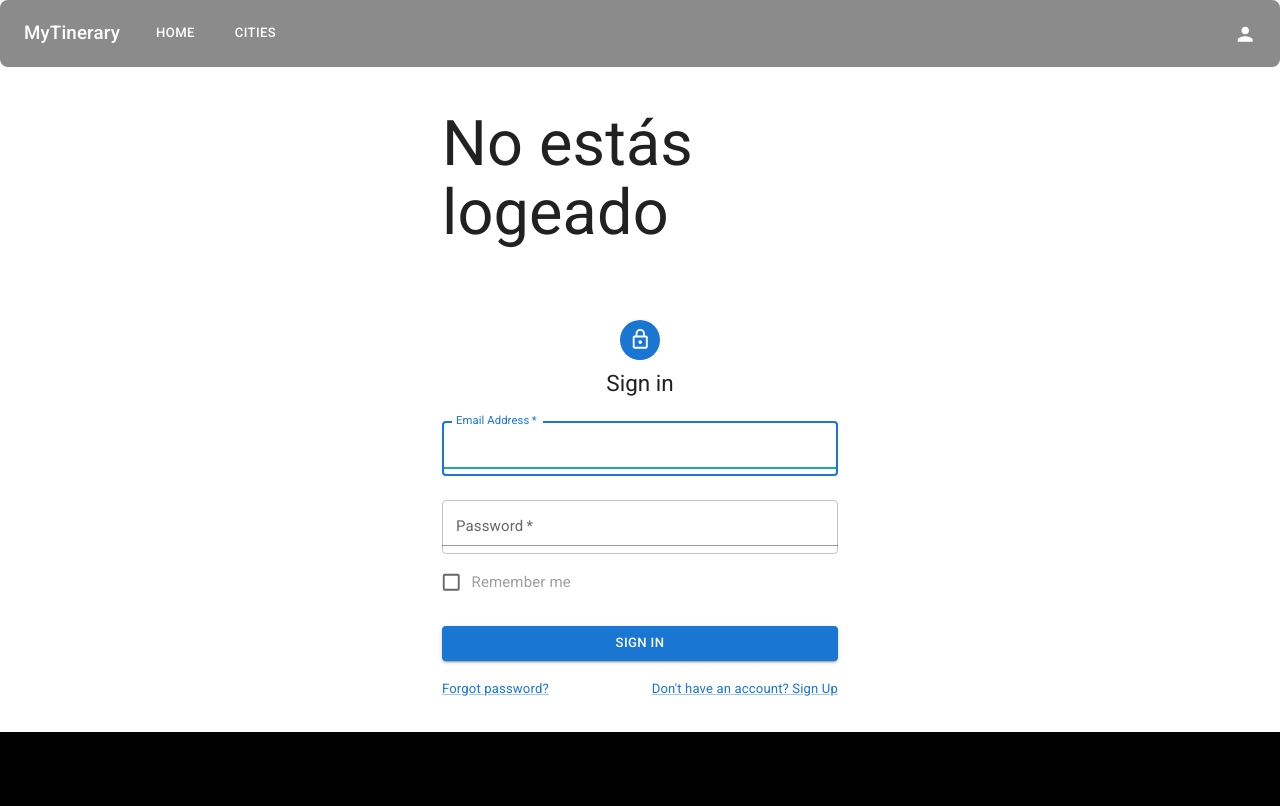
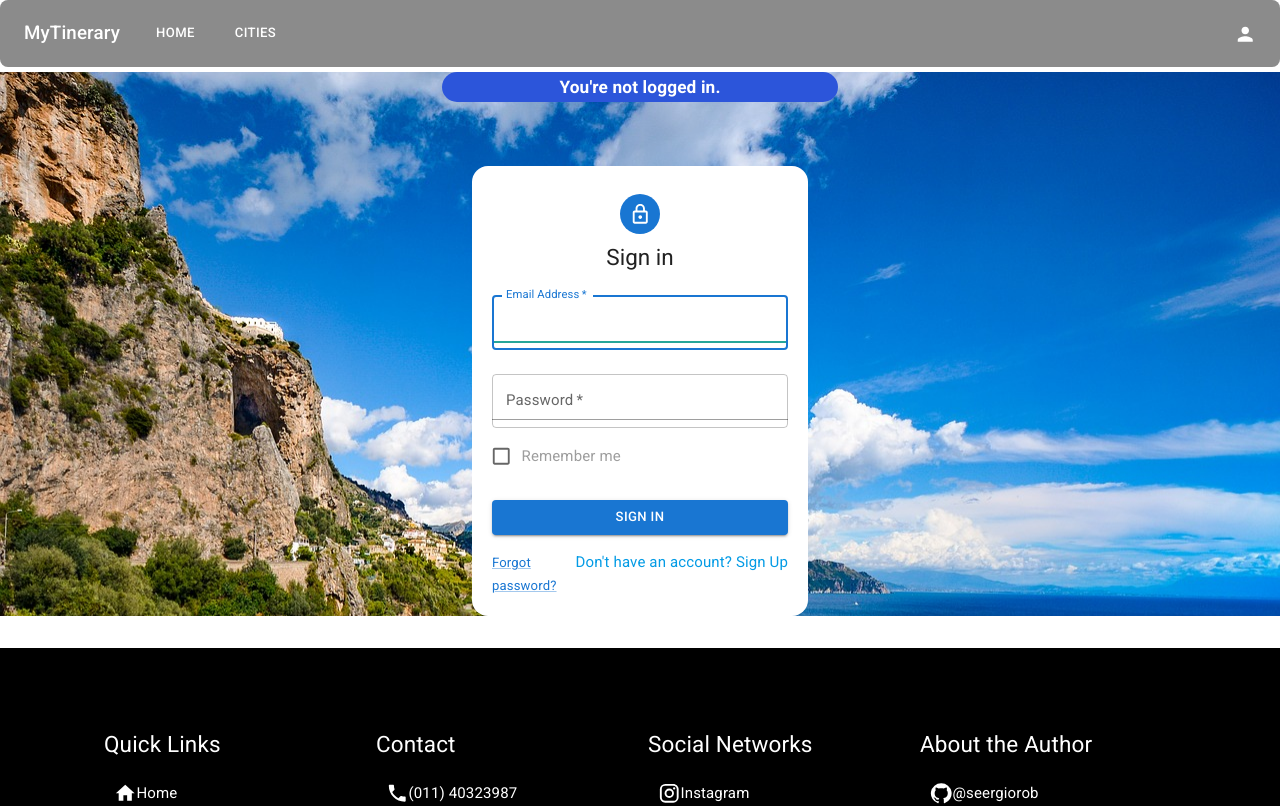
Before and after one commit to seergiorob/myTinerary-Robledo, a React (Create React App) app: page /SignIn in a window 1280 px wide. Shown: the top 806 px of the page. Built offline with nearby package versions, Linux system fonts and the light colour scheme.

Commit message:
some fixes

```diff
--- a/src/Pages/SignInPage.js
+++ b/src/Pages/SignInPage.js
@@ -1,5 +1,6 @@
 import React from 'react'
 import SignIn from '../components/SignIn/SignIn'
+
 
 function SignInPage() {
     return (
--- a/src/components/SignIn/SignIn.jsx
+++ b/src/components/SignIn/SignIn.jsx
@@ -15,6 +15,8 @@ import { createTheme, ThemeProvider } from '@mui/material/styles';
 import userActions from '../../redux/actions/userActions'
 import { connect } from 'react-redux'
 import ContainerSignIn from './containerSignIn'
+import { Link as LinkRouter } from 'react-router-dom'
+import "./signIn.css"
 
 const theme = createTheme();
 
@@ -37,11 +39,12 @@ console.log("🚀 ~ file: SignIn.jsx ~ line 22 ~ SignIn ~ props", props)
   };
 
   return (
+    <div className="containerSignIn">
     <ThemeProvider theme={theme}>
-      <Container component="main" maxWidth="xs" sx={{mb: 4}}>
+      <Container   component="main" maxWidth="xs" sx={{mb: 4}}>
         <ContainerSignIn/>
         <CssBaseline />
-        <Box
+        <Box className="cardSignIn"
           sx={{
             marginTop: 8,
             display: 'flex',
@@ -50,7 +53,8 @@ console.log("🚀 ~ file: SignIn.jsx ~ line 22 ~ SignIn ~ props", props)
           }}
         >
           <Avatar sx={{ m: 1, bgcolor: 'primary.main' }}>
-            <LockOutlinedIcon />
+            {props.user ? <img className="profileUrl" src={props.user.profileurl} alt={props.user.firstName}/> :
+            <LockOutlinedIcon /> }
           </Avatar>
           <Typography component="h1" variant="h5">
             Sign in
@@ -95,9 +99,10 @@ console.log("🚀 ~ file: SignIn.jsx ~ line 22 ~ SignIn ~ props", props)
                 </Link>
               </Grid>
               <Grid item>
-                <Link href="#" variant="body2">
+              <LinkRouter className="" to="/SignUp" >Don't have an account? Sign Up</LinkRouter>
+                {/* <Link href="#" variant="body2">
                   {"Don't have an account? Sign Up"}
-                </Link>
+                </Link> */}
               </Grid>
             </Grid>
           </Box>
@@ -105,11 +110,18 @@ console.log("🚀 ~ file: SignIn.jsx ~ line 22 ~ SignIn ~ props", props)
 
       </Container>
     </ThemeProvider>
+    </div>
   );
+}
+
+const mapStateToProps = (state) => {
+  return {
+      user: state.userReducer.user,
+  }
 }
 
 const mapDispatchToProps = {
   signInUser: userActions.signInUser,
 }
 
-export default connect(null, mapDispatchToProps)(SignIn);
+export default connect(mapStateToProps, mapDispatchToProps)(SignIn);
--- /dev/null
+++ b/src/components/SignIn/containerSignIn.css
@@ -0,0 +1,17 @@
+.barInfo{
+    width: 100%;
+    color: white;
+    text-align: center;
+    background-color: rgb(44, 85, 218);
+    height: 2rem;
+    border-radius: 16px;
+}
+
+.barInfo>h6{
+    line-height: 2rem;
+    font-weight: bold;
+}
+
+.containerBarInfo{
+    margin-top: 20px;
+}
--- a/src/components/SignIn/containerSignIn.jsx
+++ b/src/components/SignIn/containerSignIn.jsx
@@ -4,10 +4,7 @@ import SignIn from './SignIn'
 import { connect } from 'react-redux'
 import { BrowserRouter, Routes, Route } from 'react-router-dom'
 import userActions from '../../redux/actions/userActions'
-
-
-
-
+import "./containerSignIn.css"
 
 
 function ContainerSignIn(props) {
@@ -17,8 +14,8 @@ function ContainerSignIn(props) {
     }
 
     return (
-        <div>
-            {props.user ? <h1>Usuario conectado {props.user.firstName} desde {props.user.from[0]}</h1> : <h1>No estás logeado</h1>}
+        <div className="containerBarInfo">
+            {props.user ? <div className="barInfo"> <h6>User logged in {props.user.firstName} from {props.user.from[0]}</h6></div> : <div className="barInfo"><h6>You're not logged in.</h6></div>}
         </div>
     )
 }
--- /dev/null
+++ b/src/components/SignIn/signIn.css
@@ -0,0 +1,17 @@
+.profileUrl{
+    width: 100%;
+    border: 2px solid rgb(14, 76, 182);
+    border-radius: 360px;
+}
+
+.containerSignIn{
+    background-image: url(../../../public/img/amalficoast.jpg);
+    margin-top: -15px;
+}
+
+.cardSignIn{
+    background-color: white;
+    border-radius: 16px;
+    margin: 30px;
+    padding: 20px;
+}
--- a/src/components/SignUp/SignUp.jsx
+++ b/src/components/SignUp/SignUp.jsx
@@ -19,6 +19,7 @@ import FormControl from '@mui/material/FormControl';
 import countries from '../datospaises'
 import userActions from '../../redux/actions/userActions'
 import { connect } from 'react-redux'
+import { Link as LinkRouter } from 'react-router-dom'
 
 const theme = createTheme()
 
@@ -166,9 +167,10 @@ function SignUp(props) {
             </Button>
             <Grid container justifyContent="flex-end">
               <Grid item>
-                <Link href="#" variant="body2">
+              <LinkRouter className="" to="/SignIn" >Already have an account? Sign In</LinkRouter>
+                {/* <Link href="#" variant="body2">
                   Already have an account? Sign in
-                </Link>
+                </Link> */}
               </Grid>
             </Grid>
           </Box>
--- a/src/components/nav/Nav.jsx
+++ b/src/components/nav/Nav.jsx
@@ -14,11 +14,14 @@ import MenuItem from '@mui/material/MenuItem';
 import {Link as LinkRouter} from 'react-router-dom'
 import PersonIcon from '@mui/icons-material/Person';
 import "./nav.css"
+import userActions from '../../redux/actions/userActions'
+import { connect } from 'react-redux'
 
 const pages = ['Home', 'Cities'];
 const settings = ['Profile', 'Account', 'Dashboard', 'Logout'];
 
-const ResponsiveAppBar = () => {
+const ResponsiveAppBar = (props) => {
+console.log("🚀 ~ file: Nav.jsx ~ line 24 ~ ResponsiveAppBar ~ props", props)
   const [anchorElNav, setAnchorElNav] = React.useState(null);
   const [anchorElUser, setAnchorElUser] = React.useState(null);
 
@@ -132,7 +135,9 @@ const ResponsiveAppBar = () => {
             <Tooltip title="Open settings">
               <IconButton onClick={handleOpenUserMenu} sx={{ p: 0, color: 'white'  }}>
                 {/* <Avatar alt="Sergio Robledo" src="/static/images/avatar/1.jpg" /> */}
-                <PersonIcon/>
+                {props.user ? <img className="profileUrlnav" src={props.user.profileurl} alt={props.user.firstName}/> :
+            <PersonIcon/> }
+
               </IconButton>
             </Tooltip>
             <Menu
@@ -168,4 +173,15 @@ const ResponsiveAppBar = () => {
     </AppBar>
   );
 };
-export default ResponsiveAppBar;
+
+const mapStateToProps = (state) => {
+  return {
+      user: state.userReducer.user,
+  }
+}
+
+const mapDispatchToProps = {
+  signInUser: userActions.signInUser,
+}
+
+export default connect(mapStateToProps, mapDispatchToProps)(ResponsiveAppBar);
--- a/src/components/nav/nav.css
+++ b/src/components/nav/nav.css
@@ -14,3 +14,9 @@
     background-color: rgba(0, 0, 0, 0.262) !important;
     border-radius: 8px;
 }
+
+.profileUrlnav{
+    width: 40px;
+    height: 40px;
+    border-radius: 360px;
+}
```
Also changed, not shown: 2 other files (tests, documents, lock files or other folders).
